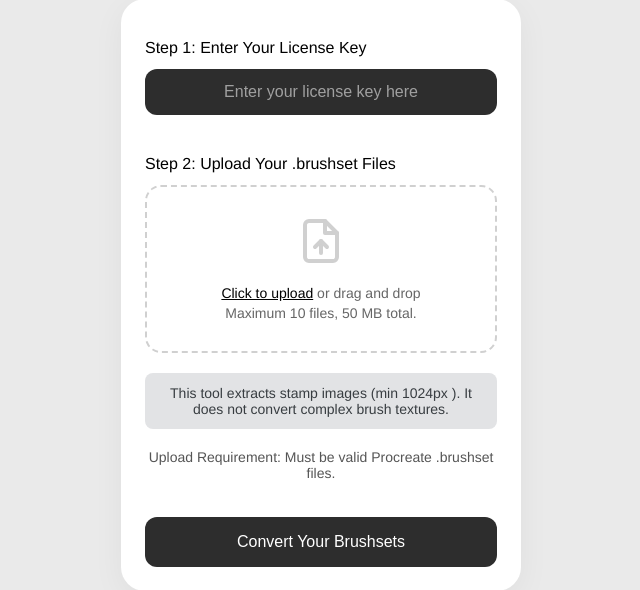
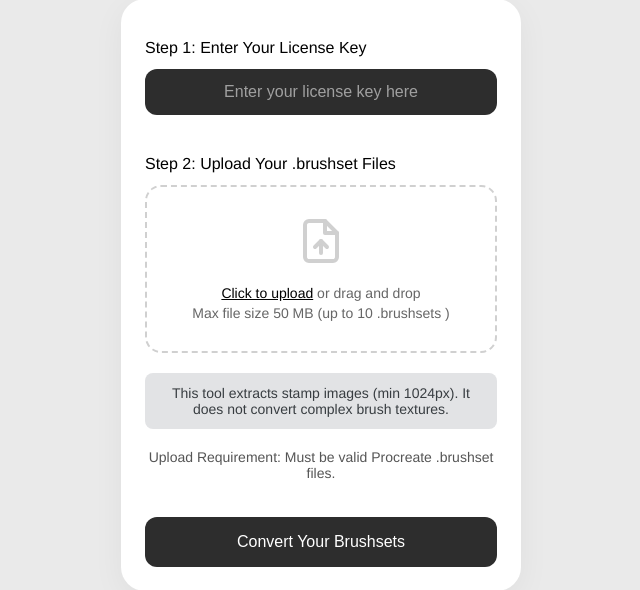
Before and after one commit to proconverter/proconverter-lemons, a Flask app: page / in a window 1280 px wide. Shown: the part 95-685 px from the top of the page, without its empty margins (319-959 px from the left). Run offline with Flask 3, Linux system fonts and the light colour scheme.

Commit message:
Update index.html

```diff
--- a/templates/index.html
+++ b/templates/index.html
@@ -63,7 +63,7 @@
                 <div class="upload-area">
                     <svg width="48" height="48" viewBox="0 0 24 24" fill="none" xmlns="http://www.w3.org/2000/svg"><path d="M14 2H6C5.46957 2 4.96086 2.21071 4.58579 2.58579C4.21071 2.96086 4 3.46957 4 4V20C4 20.5304 4.21071 21.0391 4.58579 21.4142C4.96086 21.7893 5.46957 22 6 22H18C18.5304 22 19.0391 21.7893 19.4142 21.4142C19.7893 21.0391 20 20.5304 20 20V8L14 2Z" stroke="#D0D0D0" stroke-width="2" stroke-linecap="round" stroke-linejoin="round"/><path d="M14 2V8H20" stroke="#D0D0D0" stroke-width="2" stroke-linecap="round" stroke-linejoin="round"/><path d="M12 18V12" stroke="#D0D0D0" stroke-width="2" stroke-linecap="round" stroke-linejoin="round"/><path d="M9 15L12 12L15 15" stroke="#D0D0D0" stroke-width="2" stroke-linecap="round" stroke-linejoin="round"/></svg>
                     <p><span style="color: #000; font-weight: 500; text-decoration: underline;">Click to upload</span> or drag and drop</p>
-                    <p>Maximum 10 files, 50 MB total.</p>
+                    <p>Max file size 50 MB (up to 10 .brushsets )</p>
                 </div>
             </label>
 
@@ -71,7 +71,7 @@
             <div class="file-list" id="fileList"></div>
 
             <div class="message-area message-info" id="initialMessage" style="display: block;">
-                This tool extracts stamp images (min 1024px ). It does not convert complex brush textures.
+                This tool extracts stamp images (min 1024px). It does not convert complex brush textures.
             </div>
 
             <p class="upload-requirement">Upload Requirement: Must be valid Procreate .brushset files.</p>
```
